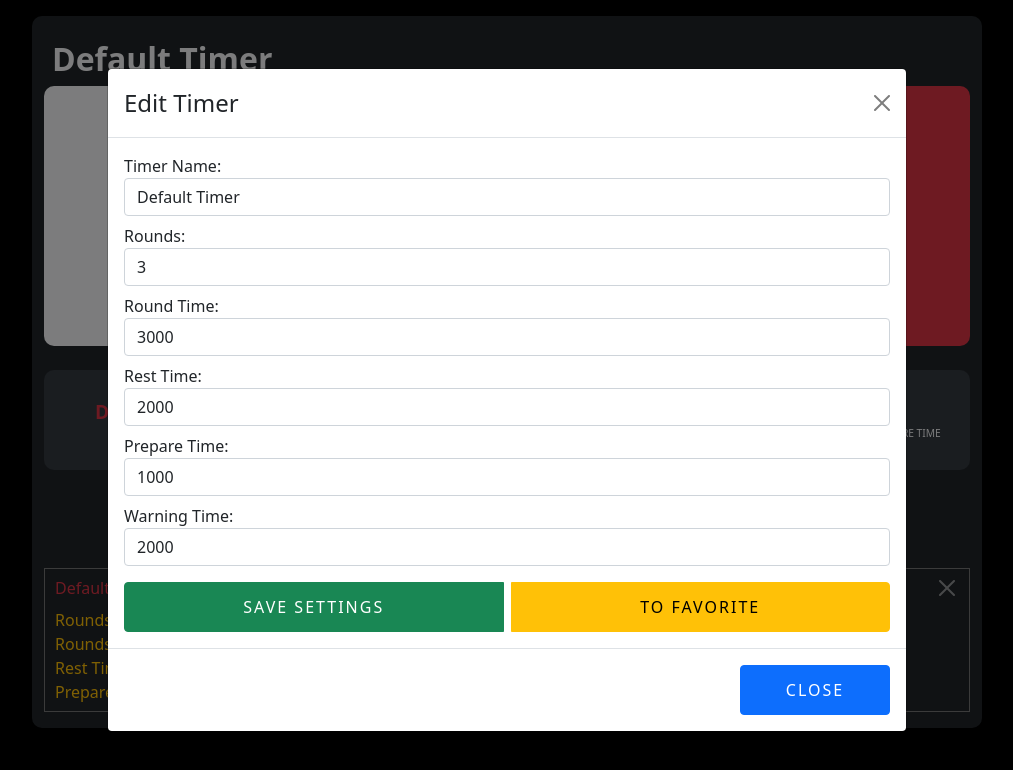
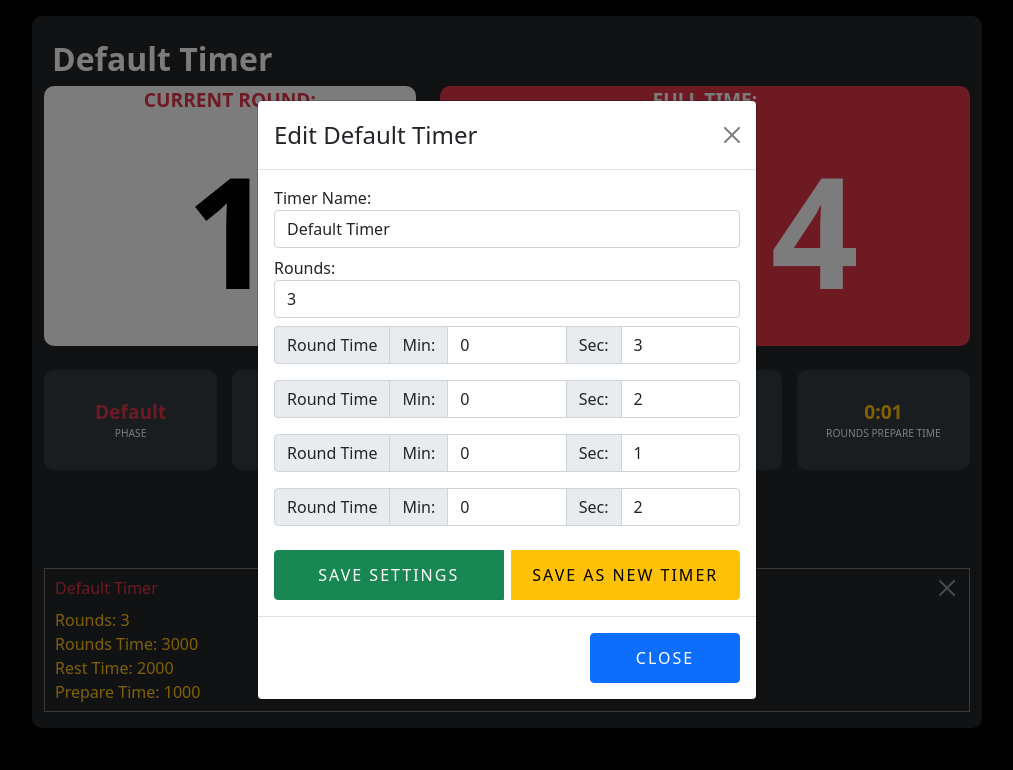
Before and after one commit to Omega24v/BoxingApp, a React (Create React App) app: page / in a window 1280 px wide. Both pictures are taken after a click on the button "EDIT". Shown: the top 770 px of the page, without its empty margins (133-1146 px from the left). Built offline with nearby package versions, Linux system fonts and the light colour scheme.

Commit message:
BA-7 Edit form was changed to more user friendly (not user can enter minutes and seconds instead milliseconds)

```diff
--- a/src/components/modal/ModalEdit.js
+++ b/src/components/modal/ModalEdit.js
@@ -5,12 +5,12 @@ import './ModalEdit.sass'
 
 
 const Modals = props => {
-
+  const { timerName, ...rest } = props;
   return (
-    <Modal className="edit-modal" {...props} size="lg" aria-labelledby="modal-title" centered>
+    <Modal className="edit-modal" {...rest} size="md" aria-labelledby="modal-title" centered>
       <Modal.Header closeButton>
         <Modal.Title>
-          Edit Timer
+          Edit {timerName}
         </Modal.Title>
       </Modal.Header>
       <Modal.Body>
--- a/src/components/timer/Timer.js
+++ b/src/components/timer/Timer.js
@@ -18,7 +18,7 @@ import {
 import {getPhaseColor, getTotalTime} from "../../utils/common";
 import { Row, Col, Button, ButtonGroup } from 'react-bootstrap';
 import { PHASES } from "../../constatns/timerDefaultValues";
-import msToMAS from "../../utils/timeConverter";
+import {msToMAS} from "../../utils/timeConverter";
 import ModalEdit from '../modal/ModalEdit';
 import TimersList from '../timersList/TimersList';
 import './Timer.sass';
@@ -34,7 +34,7 @@ const Timer = props => {
 
     useEffect(() => {
 
-        if ((props.currentPhase === 1) && props.intervalCount === props.currTimer.prepareTime) {
+        if (props.currentPhase === 1 && props.intervalCount === props.currTimer.prepareTime) {
             props.setIntervalCount(0);
             props.setPhaseTime(props.currTimer.roundTime);
             props.setCurrentPhase(2);
@@ -70,7 +70,10 @@ const Timer = props => {
         }
 
         props.start();
-        props.setCurrentPhase(1);
+
+        if (props.currentPhase === 0) {
+            props.setCurrentPhase(1);
+        }
 
         const newIntervalId = setInterval(() => {
             props.setIntervalCount(1000);
@@ -158,7 +161,11 @@ const Timer = props => {
                 </Col>
             </Row>
 
-            <ModalEdit show={props.isEdit} onHide={() => props.toggleEditTimer()}/>
+            <ModalEdit
+                show={props.isEdit}
+                timerName={props.currTimer.name}
+                onHide={() => props.toggleEditTimer()}
+            />
         </>
     );
 };
--- a/src/components/timerEdit/TimerEdit.js
+++ b/src/components/timerEdit/TimerEdit.js
@@ -1,10 +1,19 @@
-import React, {useState} from 'react';
-import { ButtonGroup, Button, Form } from 'react-bootstrap';
+import React from 'react';
+import {ButtonGroup, Button, Form, InputGroup} from 'react-bootstrap';
 import {connect} from "react-redux";
-import {addTimer, startTimer, saveEditData, onChangeEditData} from "../../store/actions/timerActions";
+import {addTimer, startTimer, saveEditData, onChangeEditData, toggleEditTimer} from "../../store/actions/timerActions";
 import {getRandomId} from "../../utils/getRandomId";
+import {getMinAndSecFromMs, getMsFromMinAndSec} from "../../utils/timeConverter";
 
 const TimerEdit = props => {
+
+    const saveFormData = () => {
+        let updatedTimers = props.timers.map(t => {
+            return t.id !== props.currTimer.id ? t : {...props.editTimerData, id: props.currTimer.id}
+        });
+        props.toggleEditTimer();
+        props.saveEditData({timer: {...props.editTimerData, id: props.currTimer.id}, timers: updatedTimers});
+    }
 
     const setTimerData = e => {
 
@@ -13,6 +22,10 @@ const TimerEdit = props => {
         const value = target.type === 'number' ? +target.value : target.value;
         const name = target.name;
         editableTimer = {...props.editTimerData, [name]: value};
+        editableTimer.roundTime = getMsFromMinAndSec(editableTimer.roundTimeMin, editableTimer.roundTimeSec);
+        editableTimer.restTime = getMsFromMinAndSec(editableTimer.restTimeMin, editableTimer.restTimeSec);
+        editableTimer.prepareTime = getMsFromMinAndSec(editableTimer.prepareTimeMin, editableTimer.prepareTimeSec);
+        editableTimer.warningTime = getMsFromMinAndSec(editableTimer.warningTimeMin, editableTimer.warningTimeSec);
 
         props.onChangeEditData(editableTimer);
     }
@@ -27,34 +40,69 @@ const TimerEdit = props => {
                 Rounds:
                 <Form.Control name='rounds' onChange={setTimerData} value={props.editTimerData.rounds} type="number"/>
             </Form.Label>
-            <Form.Label>
-                Round Time:
-                <Form.Control name='roundTime' onChange={setTimerData} value={props.editTimerData.roundTime} type="number"/>
-            </Form.Label>
-            <Form.Label>
-                Rest Time:
-                <Form.Control name='restTime' onChange={setTimerData} value={props.editTimerData.restTime} type="number"/>
-            </Form.Label>
-            <Form.Label>
-                Prepare Time:
-                <Form.Control name='prepareTime' onChange={setTimerData} value={props.editTimerData.prepareTime} type="number"/>
-            </Form.Label>
-            <Form.Label>
-                Warning Time:
-                <Form.Control name='warningTime' onChange={setTimerData} value={props.editTimerData.warningTime} type="number"/>
-            </Form.Label>
+            <InputGroup className="mb-3">
+                <InputGroup.Text>Round Time</InputGroup.Text>
+                <InputGroup.Text>Min:</InputGroup.Text>
+                <Form.Control name='roundTimeMin'
+                              onChange={setTimerData}
+                              value={getMinAndSecFromMs(props.editTimerData.roundTime).min}
+                              type="number"/>
+                <InputGroup.Text>Sec:</InputGroup.Text>
+                <Form.Control name='roundTimeSec'
+                              onChange={setTimerData}
+                              value={getMinAndSecFromMs(props.editTimerData.roundTime).sec}
+                              type="number"/>
+            </InputGroup>
+            <InputGroup className="mb-3">
+                <InputGroup.Text>Round Time</InputGroup.Text>
+                <InputGroup.Text>Min:</InputGroup.Text>
+                <Form.Control name='restTimeMin'
+                              onChange={setTimerData}
+                              value={getMinAndSecFromMs(props.editTimerData.restTime).min}
+                              type="number"/>
+                <InputGroup.Text>Sec:</InputGroup.Text>
+                <Form.Control name='restTimeSec'
+                              onChange={setTimerData}
+                              value={getMinAndSecFromMs(props.editTimerData.restTime).sec}
+                              type="number"/>
+            </InputGroup>
+            <InputGroup className="mb-3">
+                <InputGroup.Text>Round Time</InputGroup.Text>
+                <InputGroup.Text>Min:</InputGroup.Text>
+                <Form.Control name='prepareTimeMin'
+                              onChange={setTimerData}
+                              value={getMinAndSecFromMs(props.editTimerData.prepareTime).min}
+                              type="number"/>
+                <InputGroup.Text>Sec:</InputGroup.Text>
+                <Form.Control name='prepareTimeSec'
+                              onChange={setTimerData}
+                              value={getMinAndSecFromMs(props.editTimerData.prepareTime).sec}
+                              type="number"/>
+            </InputGroup>
+            <InputGroup className="mb-3">
+                <InputGroup.Text>Round Time</InputGroup.Text>
+                <InputGroup.Text>Min:</InputGroup.Text>
+                <Form.Control name='warningTimeMin'
+                              onChange={setTimerData}
+                              value={getMinAndSecFromMs(props.editTimerData.warningTime).min}
+                              type="number"/>
+                <InputGroup.Text>Sec:</InputGroup.Text>
+                <Form.Control name='warningTimeSec'
+                              onChange={setTimerData}
+                              value={getMinAndSecFromMs(props.editTimerData.warningTime).sec}
+                              type="number"/>
+            </InputGroup>
+
             <ButtonGroup className="d-flex mt-2">
-                <Button variant="success" className="me-2" onClick={() => {
-                                let updatedTimers = props.timers.map(t => {
-                                    return t.id !== props.currTimer.id ? t : {...props.editTimerData, id: props.currTimer.id}
-                                });
-                                props.saveEditData({timer: {...props.editTimerData, id: props.currTimer.id}, timers: updatedTimers});
-                            }}>
+                <Button variant="success" className="me-2" onClick={saveFormData}>
                         Save Settings
                     </Button>
                 <Button variant="warning"
-                    onClick={() => props.addTimer({...props.editTimerData, id: getRandomId()})}>
-                    To Favorite
+                    onClick={() => {
+                        props.toggleEditTimer();
+                        props.addTimer({...props.editTimerData, id: getRandomId()});
+                    }}>
+                    Save as new timer
                 </Button>
             </ButtonGroup>
         </Form>
@@ -76,6 +124,7 @@ function mapDispatchToProps(dispatch) {
         addTimer: timer => dispatch(addTimer(timer)),
         saveEditData: timer => dispatch(saveEditData(timer)),
         onChangeEditData: data => dispatch(onChangeEditData(data)),
+        toggleEditTimer: () => dispatch(toggleEditTimer()),
     }
 }
 
--- a/src/store/reducers/timer/timerReducer.js
+++ b/src/store/reducers/timer/timerReducer.js
@@ -91,7 +91,12 @@ export default function timerReducer(state = initialState, action) {
             }
         case ADD_TIMER:
             setData({timers: [...state.timers, action.payload]}, 'data');
-            return {...state, timers: [...state.timers, action.payload], isAdd: false}
+            return {
+                ...state,
+                currTimer: action.payload,
+                timers: [...state.timers, action.payload],
+                isAdd: false
+            }
         default:
             return state;
     }
--- a/src/utils/timeConverter.js
+++ b/src/utils/timeConverter.js
@@ -1,6 +1,21 @@
 
-export default function msToMAS(millis) {
+export function msToMAS(millis) {
     const minutes = Math.floor(millis / 60000);
     const seconds = ((millis % 60000) / 1000).toFixed(0);
     return minutes + ":" + (seconds < 10 ? '0' : '') + seconds;
 }
+
+export function getMinAndSecFromMs(millis) {
+    const minutes = Math.floor(millis / 60000);
+    const seconds = ((millis % 60000) / 1000).toFixed(0);
+    return {
+        min: +minutes,
+        sec: +seconds
+    };
+}
+
+export function getMsFromMinAndSec(min, sec) {
+    if (!min) {min = 0}
+    if (!sec) {sec = 0}
+    return min * 60 * 1000 + sec * 1000
+}
```
